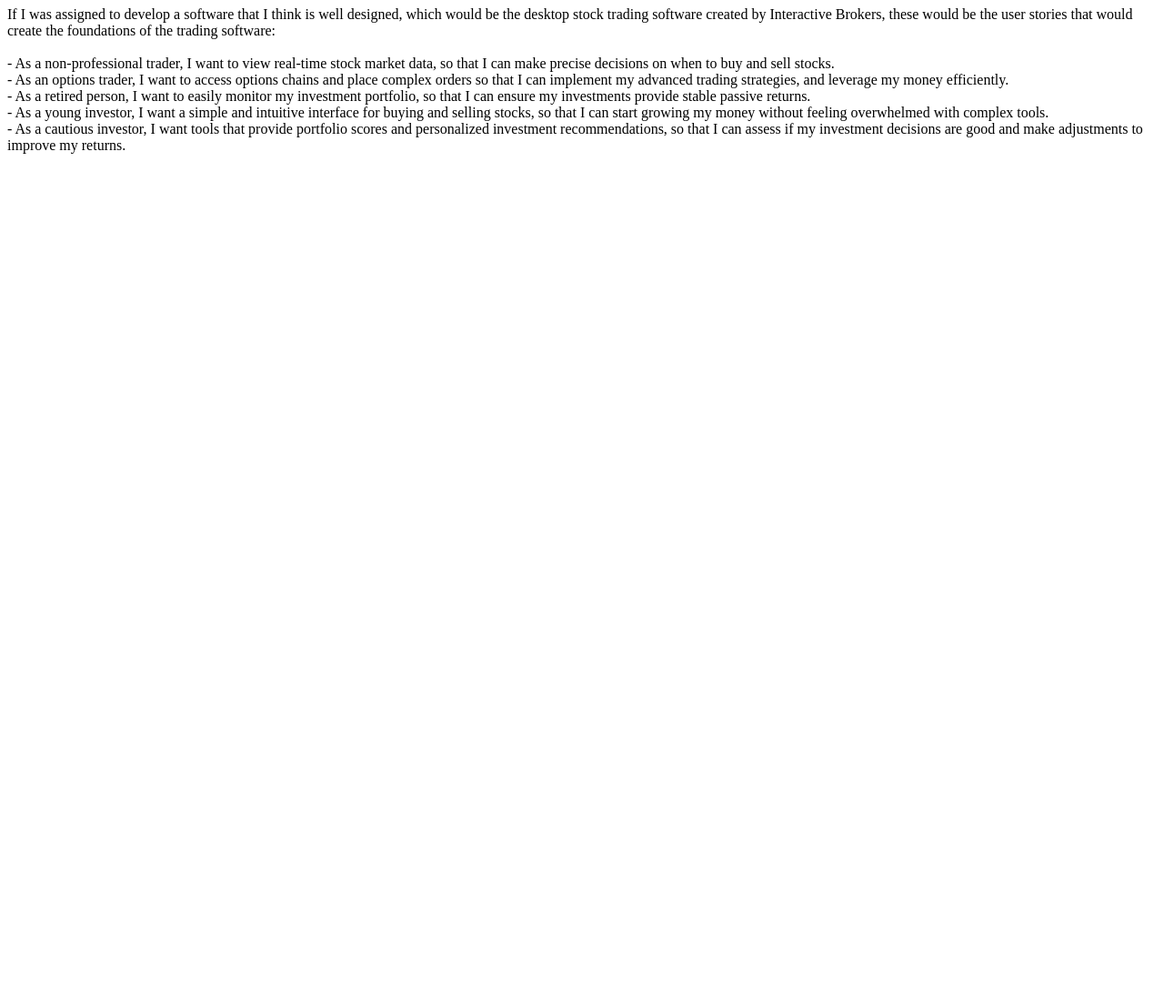
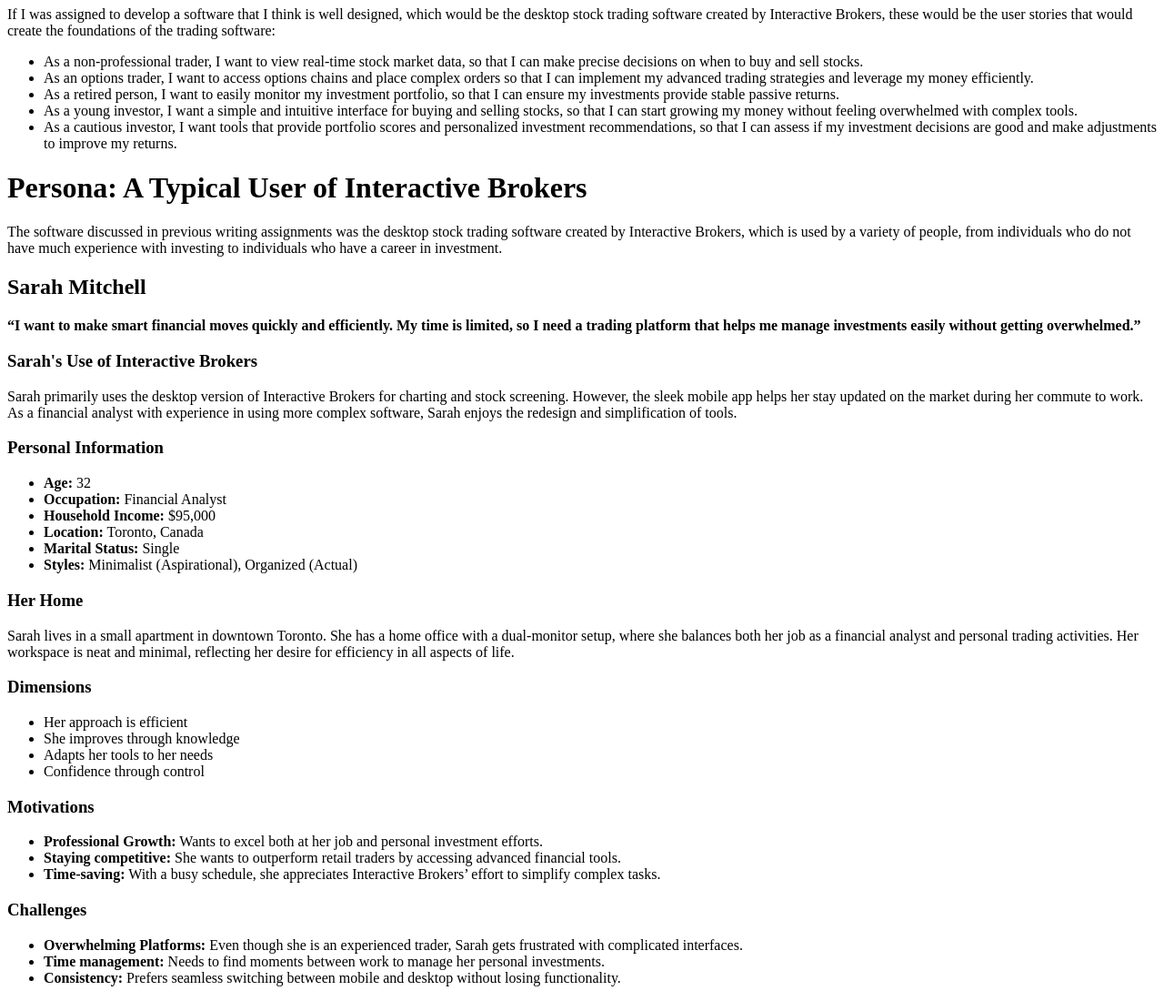
Before and after one commit to rtorotan/rtorotanuog, a plain HTML site: page index.html in a window 1280 px wide. Shown: the part 619-1719 px from the top of the page at 91% size. Before the commit the page ends 804 px from the top, so only its background shows below. Drawn offline with Linux system fonts and the light colour scheme.

Commit message:
Update index.html

```diff
--- a/index.html
+++ b/index.html
@@ -17,32 +17,85 @@
     of that order would be. An important update to this new user interface was the simplification of the stock market screener,
     which is a tool that can sort stocks by certain filters. The stock screener in the last user interface was really complex to use and was
     limited to only a few keywords and filters.</p>
+
   <h1>Why Software Design is Important</h1>
   <p>It is important to learn software design and to constantly revamp existing software to fit an ever-expanding market or audience.
     In this instance, Interactive Brokers, due to a large influx of new users who may have been overwhelmed by their previous software’s
     user interface, had decided to revamp it and make look more modern and refreshed. This update also ensured that their software would
     not look obsolete, compared to their competitors (such as Webull and Questrade), which is another reason as to why software design is
     important, as new technology implemented within your software can help you have an edge over your competitors.</p>
+
   <h1>What is Happening in The Requirements Gathering Stage</h1>
   <p>The software requirements gathering stage is a crucial step in the software development process. In this stage, we understand what
     we are trying to build, and how to execute said build by gathering information about a proposed plan. This information will help us in
     getting the basic requirements of the program down. There are two requirements in a program, the functional requirements
-    (what the system should to), and the non-functional requirements (such as the manner in which the system will perform,
+    (what the system should do), and the non-functional requirements (such as the manner in which the system will perform,
     constraints, data, the environment in which the system will operate, and user characteristics). To gather this information,
     we can interview, brainstorm, observe, ask questions (in forms of surveys) and read documentation to get a complete view on what
     the software should accomplish. A crucial aspect of the requirements gathering stage are user stories, which is essentially a to-do
-    list for the software, what it should accomplish, and what features are offered. User stories improve communication, collaboration and d
-    iscussion among every person who is involved in the development and distribution of the software, ensuring that there is no
-    miscommunication between the people involved, and that users of the software gets their needs fulfilled.</p>
+    list for the software, what it should accomplish, and what features are offered. User stories improve communication, collaboration and
+    discussion among every person who is involved in the development and distribution of the software, ensuring that there is no
+    miscommunication between the people involved, and that users of the software get their needs fulfilled.</p>
+
   <h1>Developing The Software I Personally Think is Designed Well</h1>
   <p>If I was assigned to develop a software that I think is well designed, which would be the desktop stock trading software created
-    by Interactive Brokers, these would be the user stories that would create the foundations of the trading software:<br><br>
+    by Interactive Brokers, these would be the user stories that would create the foundations of the trading software:</p>
 
-    - As a non-professional trader, I want to view real-time stock market data, so that I can make precise decisions on when to buy and sell stocks.<br>
-    - As an options trader, I want to access options chains and place complex orders so that I can implement my advanced trading strategies,
-    and leverage my money efficiently.<br>
-    - As a retired person, I want to easily monitor my investment portfolio, so that I can ensure my investments provide stable passive returns.<br>
-    - As a young investor, I want a simple and intuitive interface for buying and selling stocks, so that I can start growing my money without
-    feeling overwhelmed with complex tools.<br>
-    - As a cautious investor, I want tools that provide portfolio scores and personalized investment recommendations, so that I can assess if my
-    investment decisions are good and make adjustments to improve my returns.<p>
+  <ul>
+    <li>As a non-professional trader, I want to view real-time stock market data, so that I can make precise decisions on when to buy and sell stocks.</li>
+    <li>As an options trader, I want to access options chains and place complex orders so that I can implement my advanced trading strategies and leverage my money efficiently.</li>
+    <li>As a retired person, I want to easily monitor my investment portfolio, so that I can ensure my investments provide stable passive returns.</li>
+    <li>As a young investor, I want a simple and intuitive interface for buying and selling stocks, so that I can start growing my money without feeling overwhelmed with complex tools.</li>
+    <li>As a cautious investor, I want tools that provide portfolio scores and personalized investment recommendations, so that I can assess if my investment decisions are good and make adjustments to improve my returns.</li>
+  </ul>
+
+  <h1>Persona: A Typical User of Interactive Brokers</h1>
+  <p>The software discussed in previous writing assignments was the desktop stock trading software created by Interactive Brokers, which is
+    used by a variety of people, from individuals who do not have much experience with investing to individuals who have a career in investment.</p>
+
+  <h2>Sarah Mitchell</h2>
+  <p><strong>“I want to make smart financial moves quickly and efficiently. My time is limited, so I need a trading platform that helps me manage investments easily without getting overwhelmed.”</strong></p>
+
+  <h3>Sarah's Use of Interactive Brokers</h3>
+  <p>Sarah primarily uses the desktop version of Interactive Brokers for charting and stock screening. However, the sleek mobile app helps her
+    stay updated on the market during her commute to work. As a financial analyst with experience in using more complex software, Sarah enjoys
+    the redesign and simplification of tools.</p>
+
+  <h3>Personal Information</h3>
+  <ul>
+    <li><strong>Age:</strong> 32</li>
+    <li><strong>Occupation:</strong> Financial Analyst</li>
+    <li><strong>Household Income:</strong> $95,000</li>
+    <li><strong>Location:</strong> Toronto, Canada</li>
+    <li><strong>Marital Status:</strong> Single</li>
+    <li><strong>Styles:</strong> Minimalist (Aspirational), Organized (Actual)</li>
+  </ul>
+
+  <h3>Her Home</h3>
+  <p>Sarah lives in a small apartment in downtown Toronto. She has a home office with a dual-monitor setup, where she balances both her job as a financial analyst and personal trading activities. Her workspace is neat and minimal, reflecting her desire for efficiency in all aspects of life.</p>
+
+  <h3>Dimensions</h3>
+  <ul>
+    <li>Her approach is efficient</li>
+    <li>She improves through knowledge</li>
+    <li>Adapts her tools to her needs</li>
+    <li>Confidence through control</li>
+  </ul>
+
+  <h3>Motivations</h3>
+  <ul>
+    <li><strong>Professional Growth:</strong> Wants to excel both at her job and personal investment efforts.</li>
+    <li><strong>Staying competitive:</strong> She wants to outperform retail traders by accessing advanced financial tools.</li>
+    <li><strong>Time-saving:</strong> With a busy schedule, she appreciates Interactive Brokers’ effort to simplify complex tasks.</li>
+  </ul>
+
+  <h3>Challenges</h3>
+  <ul>
+    <li><strong>Overwhelming Platforms:</strong> Even though she is an experienced trader, Sarah gets frustrated with complicated interfaces.</li>
+    <li><strong>Time management:</strong> Needs to find moments between work to manage her personal investments.</li>
+    <li><strong>Consistency:</strong> Prefers seamless switching between mobile and desktop without losing functionality.</li>
+  </ul>
+
+</body>
+
+</html>
```
